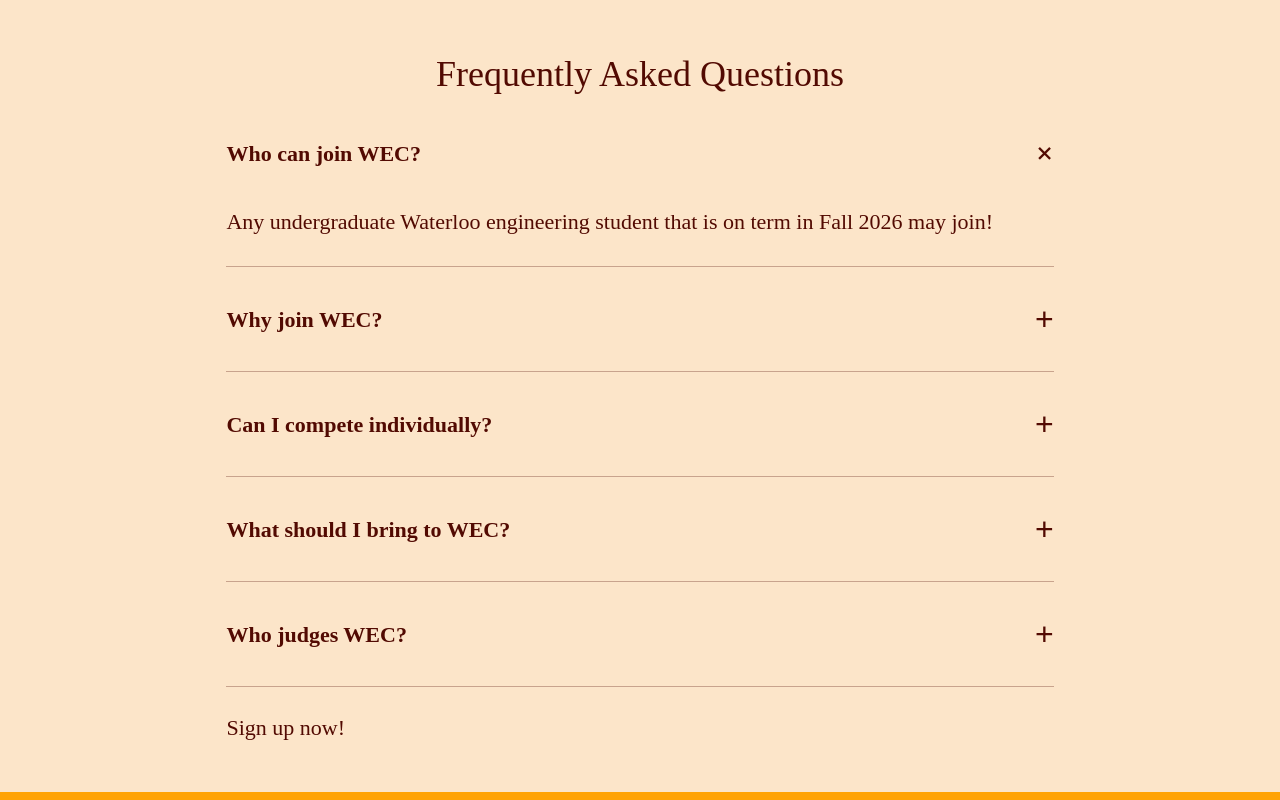
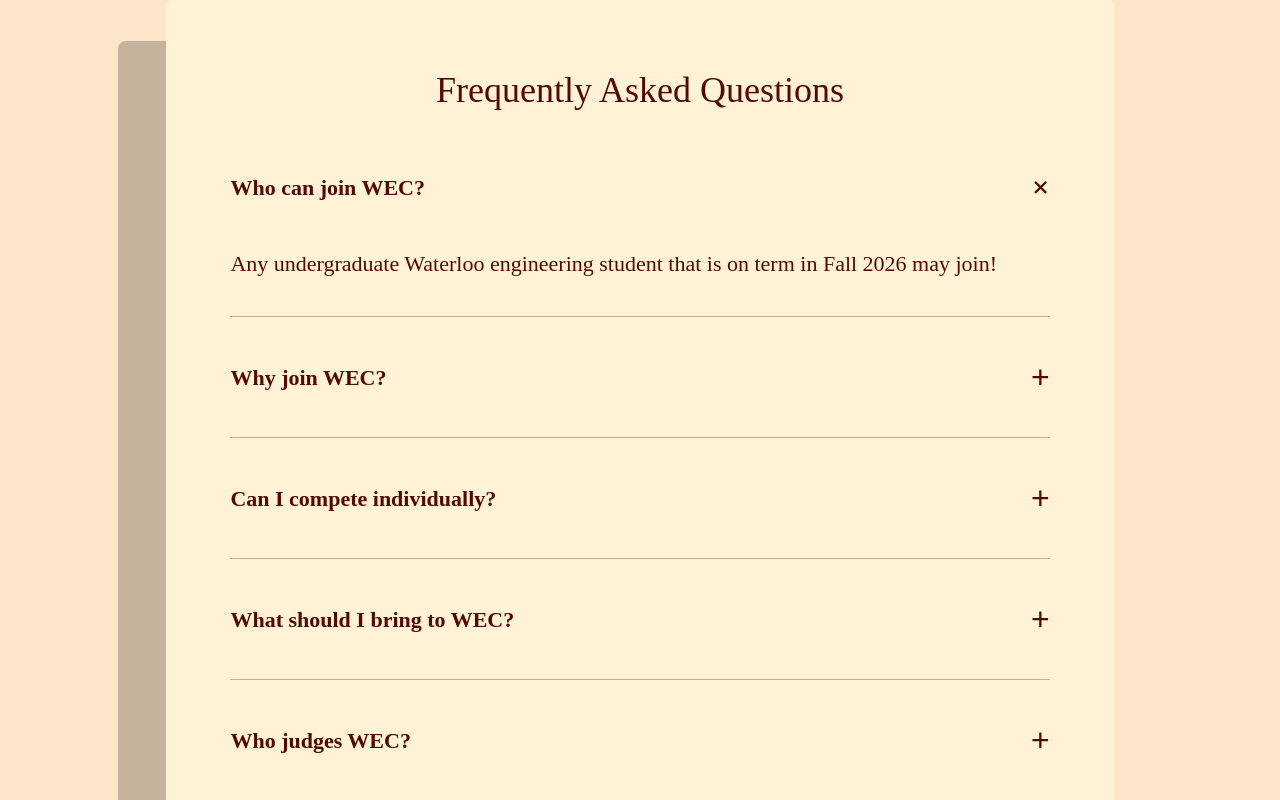
Before and after one commit to BarSoapAng/WECF26, a React (Vite) app: page / in a window 1280 px wide. Shown: the top 800 px of the page. Built offline with nearby package versions, Linux system fonts and the light colour scheme; a web font is replaced by a local one.

Commit message:
Style FAQ panel and adjust accordion spacing

```diff
--- a/src/components/Accordion.tsx
+++ b/src/components/Accordion.tsx
@@ -77,16 +77,12 @@ const Trigger = styled.span`
   align-items: center;
   gap: 16px;
   width: 100%;
-  padding: 28px 0;
+  padding: 36px 0;
   border: 0;
   background: none;
   color: inherit;
   text-align: left;
   cursor: pointer;
-
-  ${mediaQueries.tablet} {
-    padding: 20px 0;
-  }
 `;
 
 const Icon = styled.span<{ $open: boolean }>`
@@ -111,11 +107,7 @@ const Panel = styled.div<{ $height: number }>`
   transition: height 250ms ease-in-out;
 
   > div > div {
-    padding-bottom: 28px;
-
-    ${mediaQueries.tablet} {
-      padding-bottom: 20px;
-    }
+    padding-bottom: 36px;
   }
 
   @media (prefers-reduced-motion: reduce) {
--- a/src/components/FAQ.tsx
+++ b/src/components/FAQ.tsx
@@ -31,7 +31,9 @@ function FAQ() {
   return (
     <Questions>
       <Header2 id="faq-title">Frequently Asked Questions</Header2>
-      <Accordion items={faqItems} />
+      <div>
+        <Accordion items={faqItems} />
+      </div>
       <BodyRegular1>Sign up now!</BodyRegular1>
     </Questions>
   )
@@ -40,17 +42,19 @@ function FAQ() {
 export default FAQ
 
 const Questions = styled(ContentWrapper)`
+  display: flex;
+  flex-direction: column;
+  gap: 10px;
   width: 74%;
   max-width: 1080px;
-  padding: 48px 60px;
+  padding: 64px;
+  border-radius: 8px;
+  background-color: #FFF2D5;
+  box-shadow: -48px 42px 0 0 rgb(0 0 0 / 22%);
   color: ${colors.text.brown};
 
   > h1, > h2 {
     text-align: center;
-  }
-
-  > :last-child {
-    margin-top: 24px;
   }
 
   ${mediaQueries.tablet} {
```
